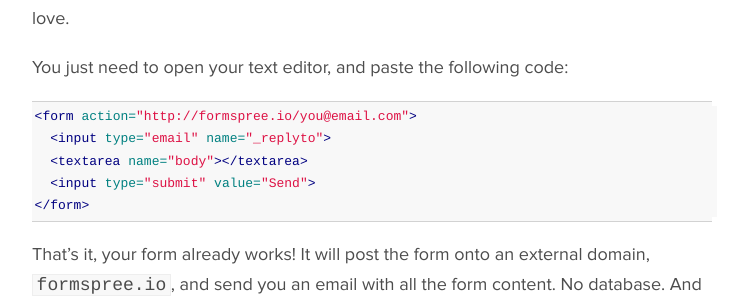
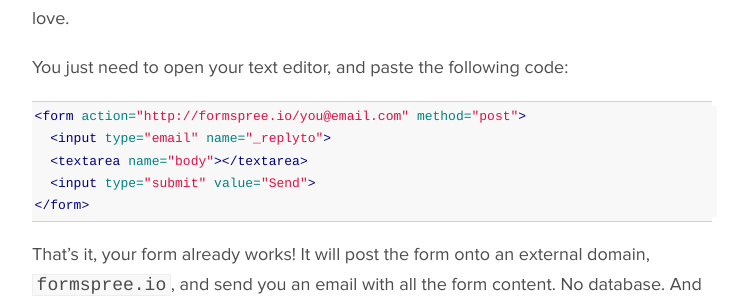
Before and after one commit to ssaunier/ssaunier.github.io, a Jekyll site: the page built from _posts/2014-04-15-you-do-not-need-a-database-for-your-contact-form.markdown, in a window 1280 px wide and 900 px high, scrolled down 1170 px. Shown: the part 151-451 px from the top of the window, without its empty margins (268-1011 px from the left). Built offline with Jekyll 4.4.1, drawn with Linux system fonts in a browser that asks for light colours; Markdown is read by kramdown in place of the engine named in the settings; comment, search, counter and statistics services are not loaded.

Commit message:
Fixing method=post in contact form

````diff
--- a/_posts/2014-04-15-you-do-not-need-a-database-for-your-contact-form.markdown
+++ b/_posts/2014-04-15-you-do-not-need-a-database-for-your-contact-form.markdown
@@ -34,7 +34,7 @@ I did not choose Wufoo for this blog. Overkill. I stumbled upon [Formspree](http
 You just need to open your text editor, and paste the following code:
 
 ```html
-<form action="http://formspree.io/you@email.com">
+<form action="http://formspree.io/you@email.com" method="post">
   <input type="email" name="_replyto">
   <textarea name="body"></textarea>
   <input type="submit" value="Send">
````
